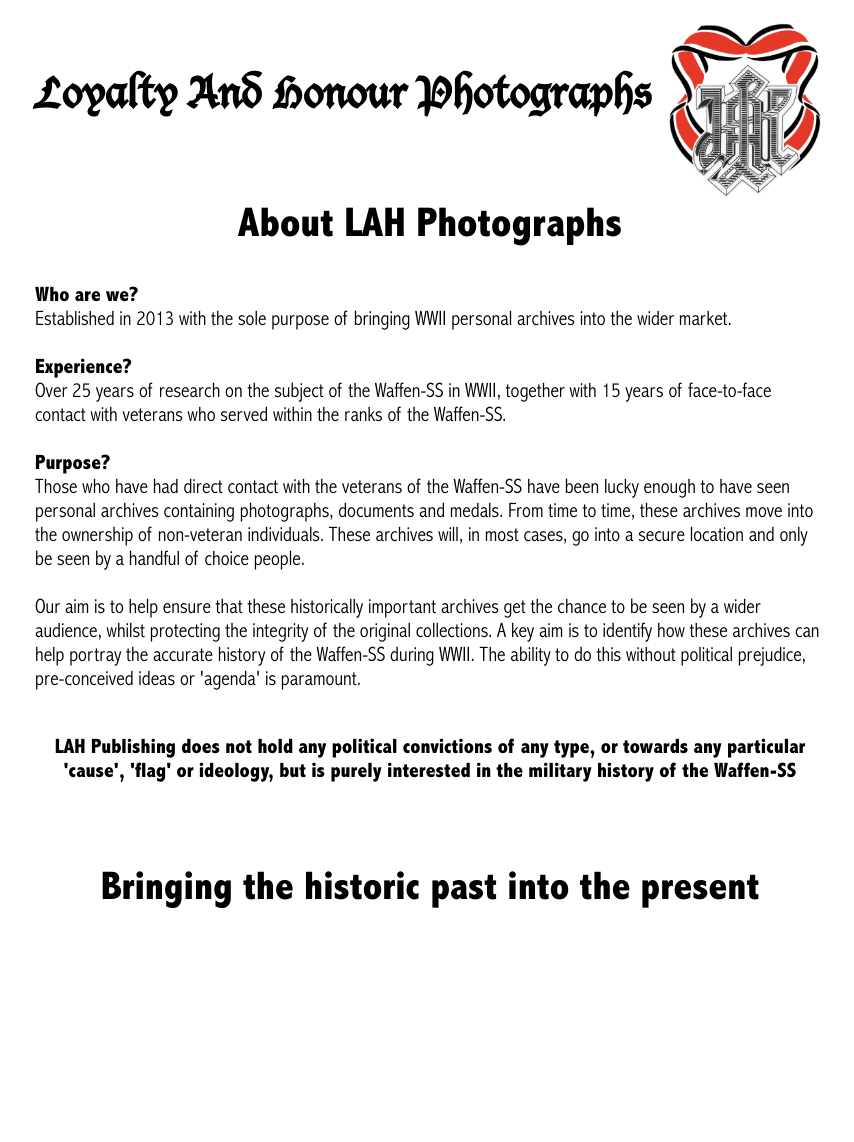
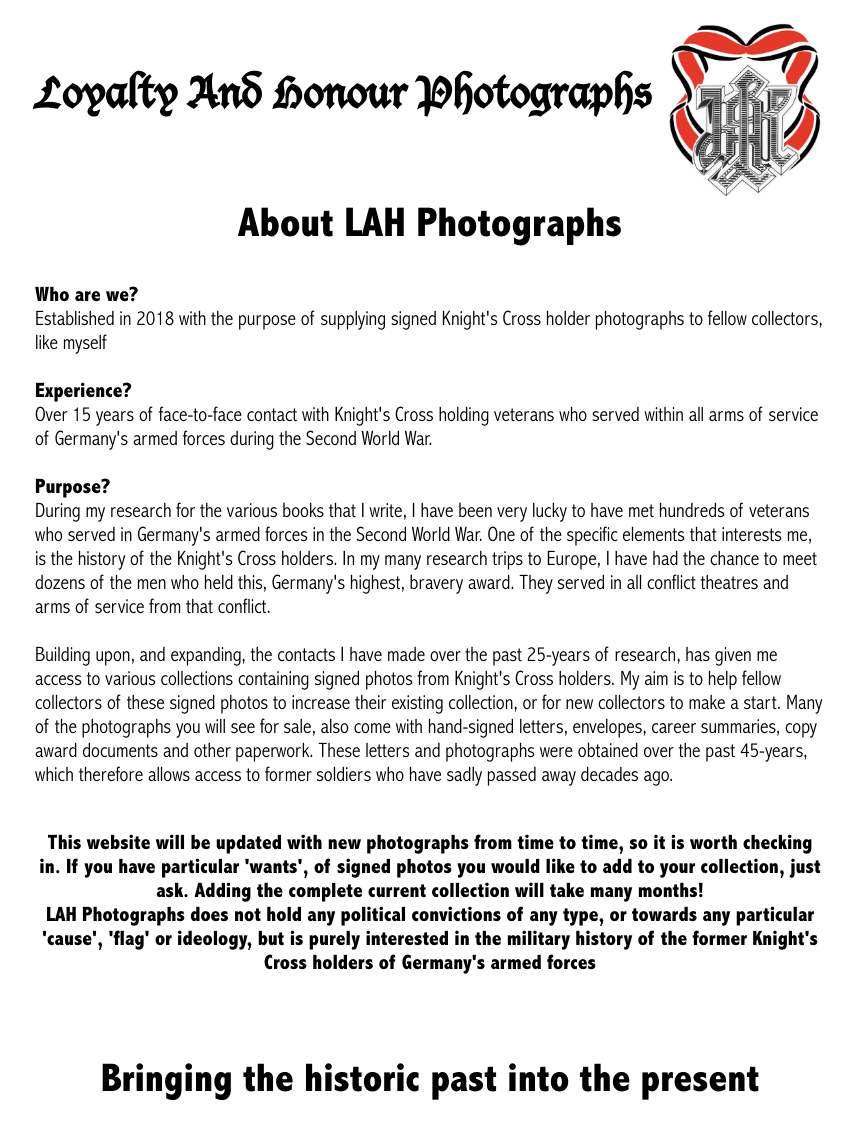
Before and after one commit to lahphotographs/lahphotographs.github.com, a Jekyll site: the page built from about.md, in a window 1280 px wide. Shown: the whole page, without its empty margins (210-1064 px from the left). Built offline with Jekyll 4.4.1, drawn with Linux system fonts in a browser that asks for light colours; before the commit the page ends 950 px from its top, so only the background shows below that.

Commit message:
Update about.md

```diff
--- a/about.md
+++ b/about.md
@@ -5,11 +5,12 @@ permalink: /about.html
 ---
 <p>
 <b>Who are we?</b><br />
-Established in 2013 with the sole purpose of bringing WWII personal archives into the wider market.<br /><br />
+Established in 2018 with the purpose of supplying signed Knight's Cross holder photographs to fellow collectors, like myself<br /><br />
 <b>Experience?</b><br />
-Over 25 years of research on the subject of the Waffen-SS in WWII, together with 15 years of face-to-face contact with veterans who served within the ranks of the Waffen-SS.<br /><br />
+Over 15 years of face-to-face contact with Knight's Cross holding veterans who served within all arms of service of Germany's armed forces during the Second World War.<br /><br />
 <b>Purpose?</b><br />
-Those who have had direct contact with the veterans of the Waffen-SS have been lucky enough to have seen personal archives containing photographs, documents and medals. From time to time, these archives move into the ownership of non-veteran individuals. These archives will, in most cases, go into a secure location and only be seen by a handful of choice people.<br /><br />
-Our aim is to help ensure that these historically important archives get the chance to be seen by a wider audience, whilst protecting the integrity of the original collections. A key aim is to identify how these archives can help portray the accurate history of the Waffen-SS during WWII. The ability to do this without political prejudice, pre-conceived ideas or 'agenda' is paramount.<br /><br />
-<center><b>LAH Publishing does not hold any political convictions of any type, or towards any particular 'cause', 'flag' or ideology, but is purely interested in the military history of the Waffen-SS</b></center>
+During my research for the various books that I write, I have been very lucky to have met hundreds of veterans who served in Germany's armed forces in the Second World War. One of the specific elements that interests me, is the history of the Knight's Cross holders. In my many research trips to Europe, I have had the chance to meet dozens of the men who held this, Germany's highest, bravery award. They served in all conflict theatres and arms of service from that conflict.<br /><br />
+Building upon, and expanding, the contacts I have made over the past 25-years of research, has given me access to various collections containing signed photos from Knight's Cross holders. My aim is to help fellow collectors of these signed photos to increase their existing collection, or for new collectors to make a start. Many of the photographs you will see for sale, also come with hand-signed letters, envelopes, career summaries, copy award documents and other paperwork. These letters and photographs were obtained over the past 45-years, which therefore allows access to former soldiers who have sadly passed away decades ago.<br /><br />
+<center><b>This website will be updated with new photographs from time to time, so it is worth checking in. If you have particular 'wants', of signed photos you would like to add to your collection, just ask. Adding the complete current collection will take many months!</b></center>
+<center><b>LAH Photographs does not hold any political convictions of any type, or towards any particular 'cause', 'flag' or ideology, but is purely interested in the military history of the former Knight's Cross holders of Germany's armed forces</b></center>
 </p>
```
